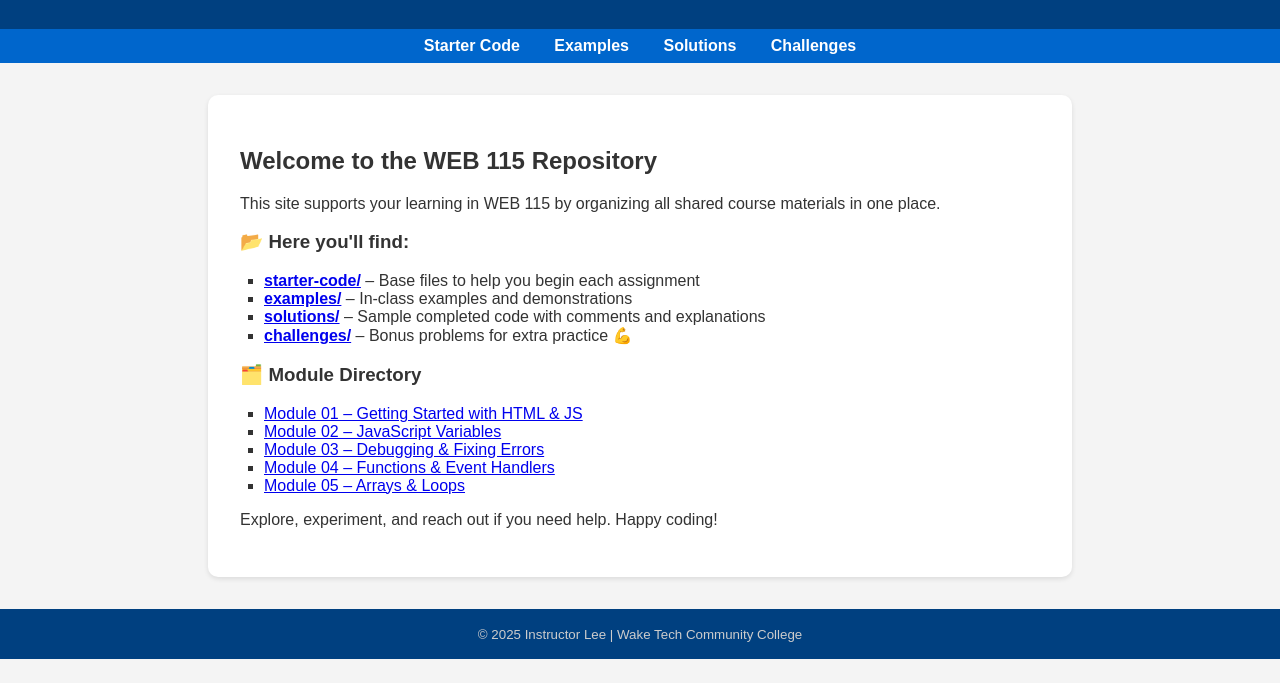
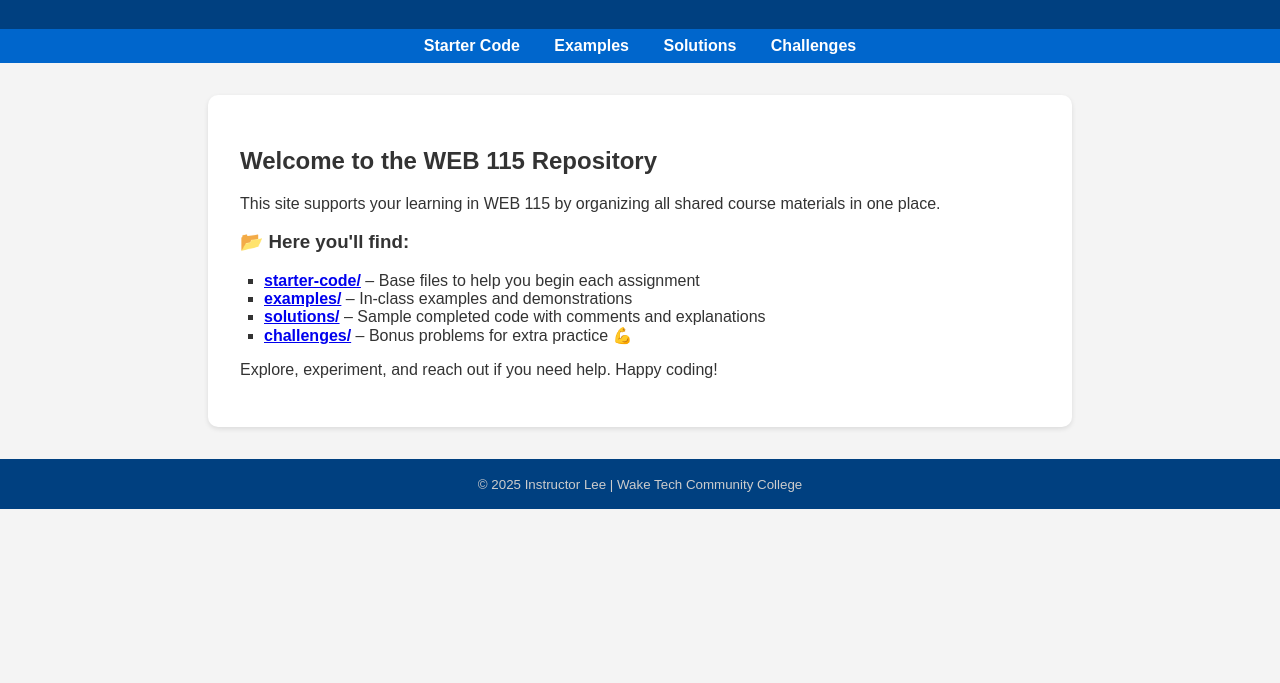
Before and after one commit to jalee9/web115, a plain HTML site: page index.html in a window 1280 px wide. Shown: the part 117-800 px from the top of the page. Drawn offline with Linux system fonts and the light colour scheme.

Commit message:
Update index.html

```diff
--- a/index.html
+++ b/index.html
@@ -35,16 +35,7 @@
       <li><strong><a href="challenges/">challenges/</a></strong> – Bonus problems for extra practice 💪</li>
     </ul>
 
-    <h3>🗂️ Module Directory</h3>
-    <ul>
-      <li><a href="module01/">Module 01 – Getting Started with HTML & JS</a></li>
-      <li><a href="module02/">Module 02 – JavaScript Variables</a></li>
-      <li><a href="module03/">Module 03 – Debugging & Fixing Errors</a></li>
-      <li><a href="module04/">Module 04 – Functions & Event Handlers</a></li>
-      <li><a href="module05/">Module 05 – Arrays & Loops</a></li>
-    </ul>
-
-    <p>Explore, experiment, and reach out if you need help. Happy coding!</p>
+        <p>Explore, experiment, and reach out if you need help. Happy coding!</p>
   </main>
 
   <footer>
```
